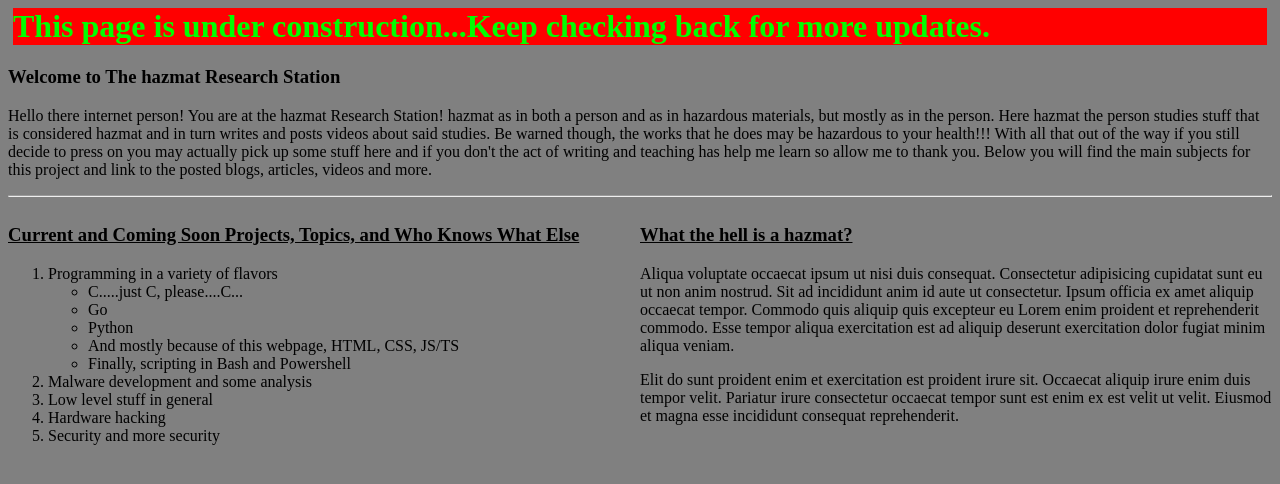
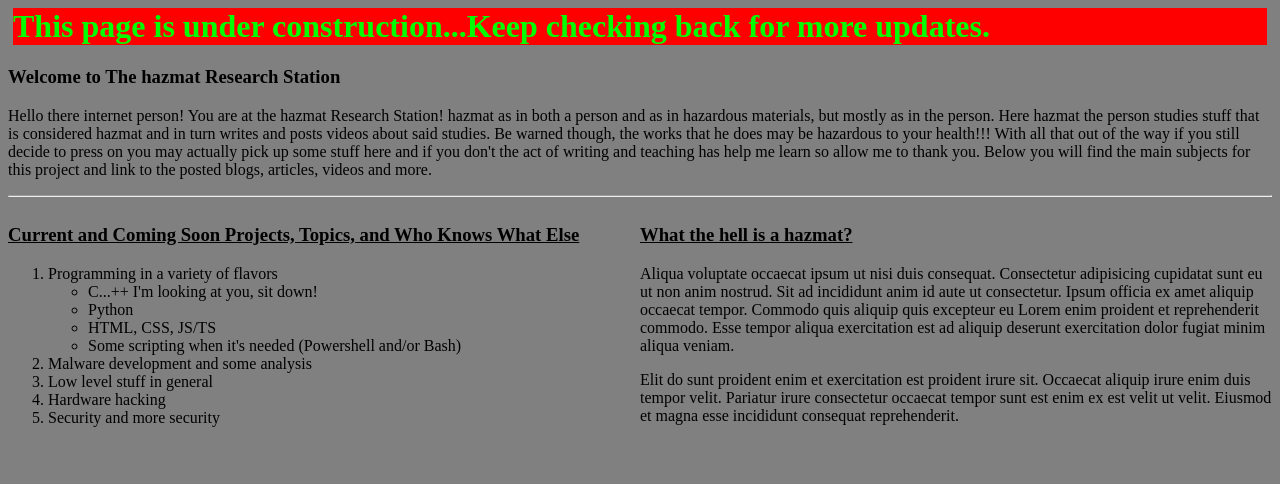
Before and after one commit to hazmat86/hazmat86.github.io, a plain HTML site: page index.html in a window 1280 px wide. Drawn offline with Linux system fonts and the light colour scheme.

Commit message:
Correct list of programming languages

```diff
--- a/index.html
+++ b/index.html
@@ -30,14 +30,13 @@
                     <li>Programming in a variety of flavors</li>
                     <div class="main-content-toc list-actual-inner">
                         <ul>
-                            <li>C.....just C, please....C...</li>
-                            <li>Go</li>
+                            <li>C...++ I'm looking at you, sit down!</li>
                             <li>Python</li>
-                            <li>And mostly because of this webpage, HTML, CSS, JS/TS</li>
-                            <li>Finally, scripting in Bash and Powershell</li>
+                            <li>HTML, CSS, JS/TS</li>
+                            <li>Some scripting when it's needed (Powershell and/or Bash)</li>
                         </ul>
                     </div>
-                    <li>Malware development and some analysis</li>
+                    <li>Malware development and some analysis</l1i>
                     <li>Low level stuff in general</li>
                     <li>Hardware hacking</li>
                     <li>Security and more security</li>
```
